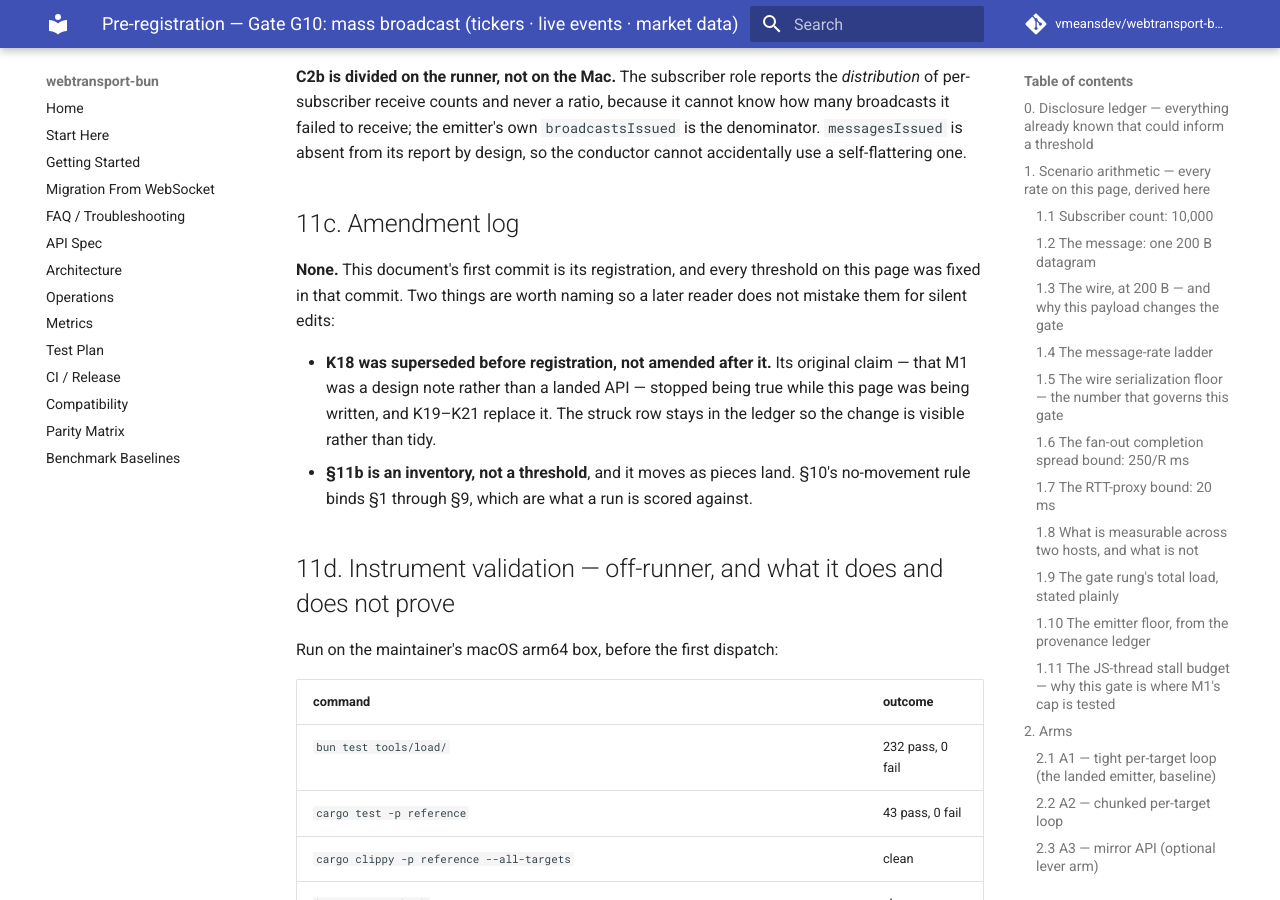
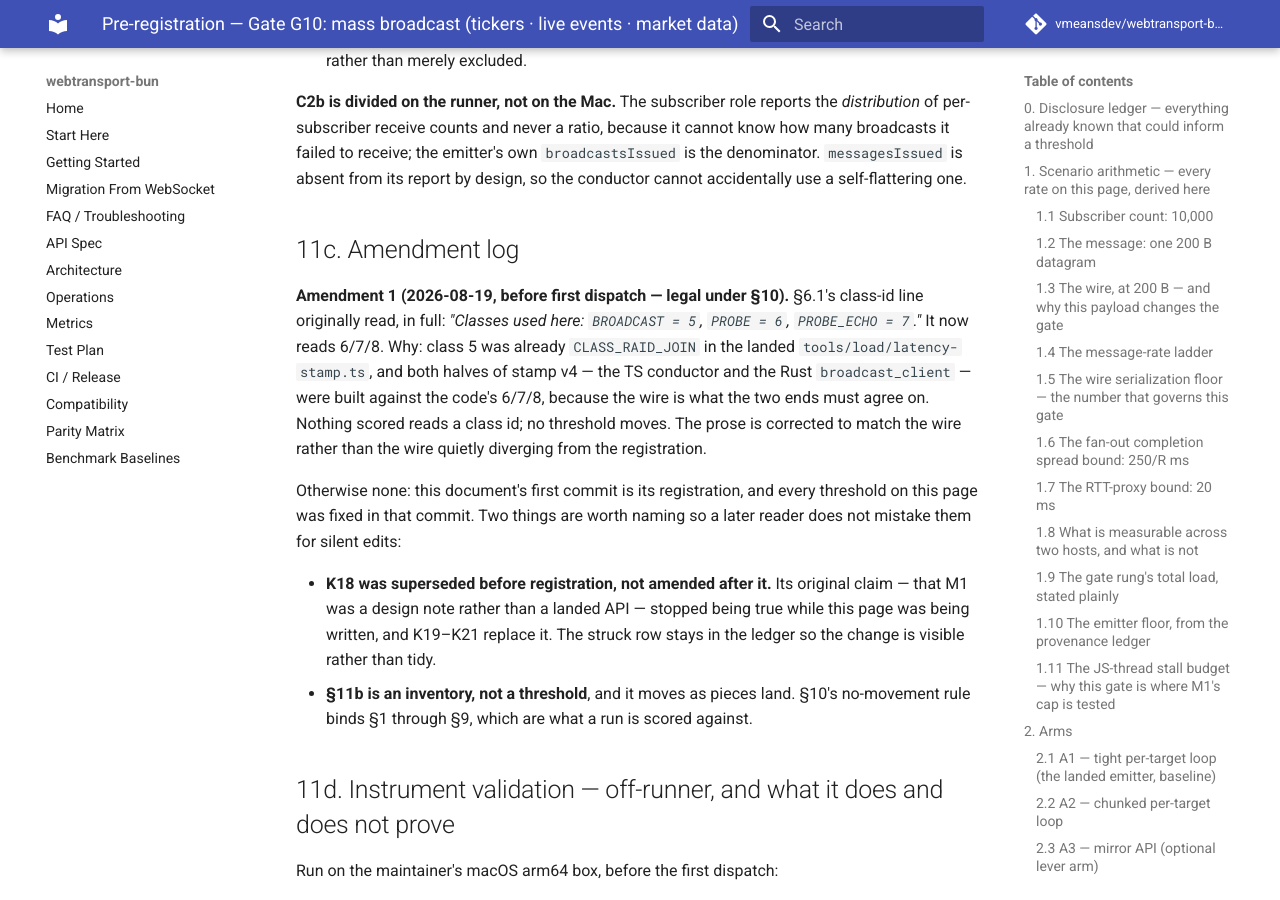
Before and after one commit to vmeansdev/webtransport-bun, an MkDocs documentation site: the page built from docs/research/preregistrations/gate-g10-broadcast.md, in a window 1280 px wide and 900 px high, scrolled down 26774 px. Built offline with MkDocs 1.6.1 and Material for MkDocs 9.7.7, drawn with Linux system fonts in a browser that asks for light colours; comment, search, counter and statistics services are not loaded; some of the changed text lies outside the part shown.

Commit message:
Amend the registration's class ids to the wire's 6/7/8 before any dispatch, quoting the 5/6/7 they replace.
Co-Authored-By: Claude Fable 5 <noreply@anthropic.com>
Claude-Session: https://claude.ai/code/session_01J6XgaCwKmiXs7S56nLNgbf

```diff
--- a/docs/research/preregistrations/gate-g10-broadcast.md
+++ b/docs/research/preregistrations/gate-g10-broadcast.md
@@ -582,7 +582,9 @@ version 4, additively. v1–v3 keep decoding exactly as today.
 `STAMP_BYTES_V4 = 48` — unchanged, the arm byte comes out of the v3 reserved
 field, so the 200 B payload arithmetic in §1.2 does not move.
 
-Classes used here: `BROADCAST = 5`, `PROBE = 6`, `PROBE_ECHO = 7`.
+Classes used here: `BROADCAST = 6`, `PROBE = 7`, `PROBE_ECHO = 8`
+(amendment 1, §11c — the original text assigned 5/6/7, but 5 was already
+`CLASS_RAID_JOIN`).
 
 **The arm byte is what makes the interleave readable.** Every broadcast datagram
 carries the arm that emitted it, so the Mac attributes each message's spread to
@@ -967,8 +969,17 @@ by design, so the conductor cannot accidentally use a self-flattering one.
 
 ## 11c. Amendment log
 
-**None.** This document's first commit is its registration, and every threshold
-on this page was fixed in that commit. Two things are worth naming so a later
+**Amendment 1 (2026-08-19, before first dispatch — legal under §10).** §6.1's
+class-id line originally read, in full: *"Classes used here: `BROADCAST = 5`,
+`PROBE = 6`, `PROBE_ECHO = 7`."* It now reads 6/7/8. Why: class 5 was already
+`CLASS_RAID_JOIN` in the landed `tools/load/latency-stamp.ts`, and both halves
+of stamp v4 — the TS conductor and the Rust `broadcast_client` — were built
+against the code's 6/7/8, because the wire is what the two ends must agree on.
+Nothing scored reads a class id; no threshold moves. The prose is corrected to
+match the wire rather than the wire quietly diverging from the registration.
+
+Otherwise none: this document's first commit is its registration, and every
+threshold on this page was fixed in that commit. Two things are worth naming so a later
 reader does not mistake them for silent edits:
 
 - **K18 was superseded before registration, not amended after it.** Its original
```
